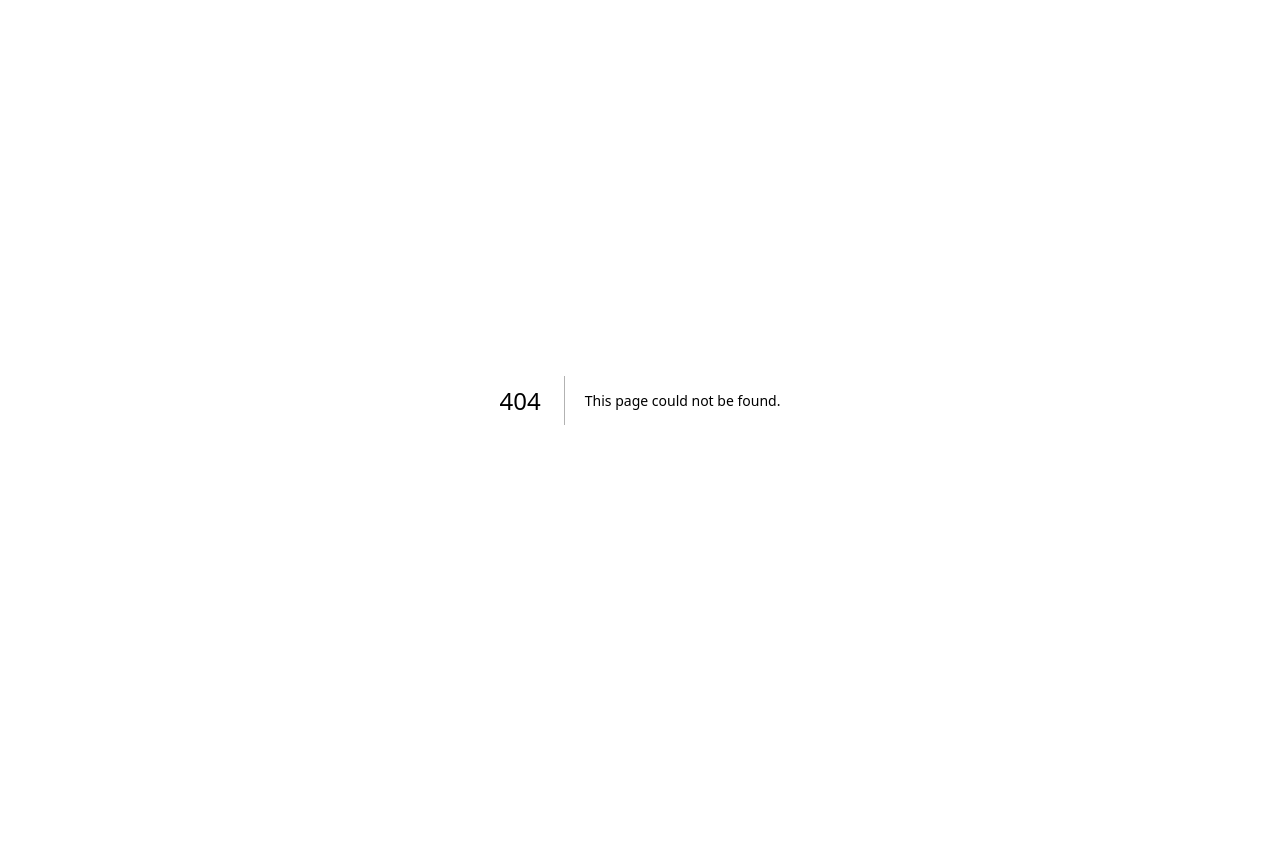
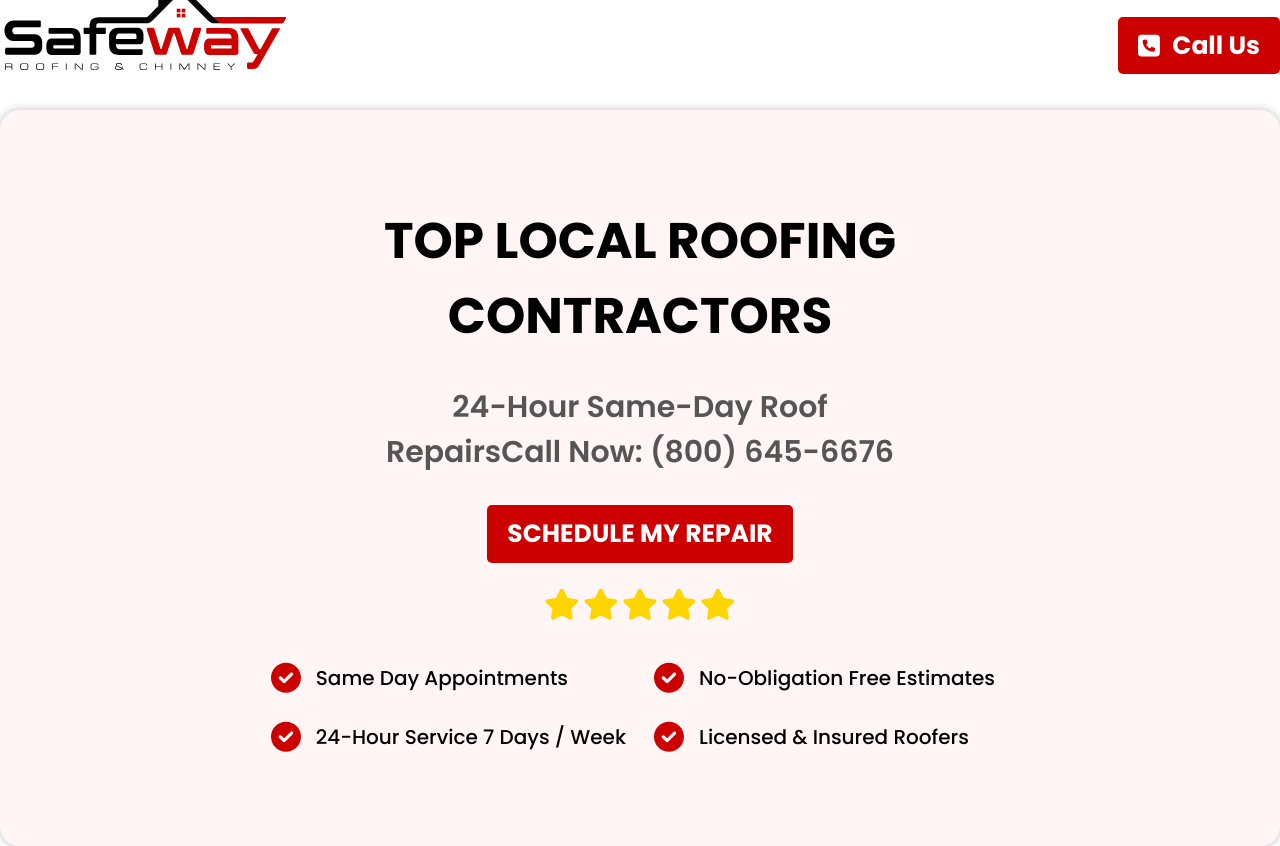
Before and after one commit to cimhasa3/safewayroof, a Next.js app: page /roof-repair-montauk in a window 1280 px wide. Before the commit this address had no page. Before the commit the page ends 800 px from the top, so only its background shows below. Built offline with nearby package versions, Linux system fonts and the light colour scheme.

Commit message:
Add files via upload

```diff
--- /dev/null
+++ b/app/roof-repair-montauk/page.tsx
@@ -0,0 +1,83 @@
+import Image from "next/image";
+import React from "react";
+import Logo from "@/app/assets/logo.svg";
+import Phone from "@/app/assets/phone.svg";
+import Star from "@/app/assets/start.svg";
+import Check from "@/app/assets/check.svg";
+
+export default function HeroSection() {
+  return (
+    <div>
+      <div className="#FFFFFF container mx-auto ">
+        <div className="h-[70px] md:h-20 flex items-end md:pb-[6px] justify-between px-4 md:px-0">
+          {/* Logo */}
+          <div className="">
+            <div className="hidden md:block">
+              <Image src={Logo} height={55} width={290} alt="Roofing" />
+            </div>
+            <div className="md:hidden">
+              <Image src={Logo} height={40} width={180} alt="Roofing" />
+            </div>
+          </div>
+          <div className="bg-[#CC0000] flex px-4 md:px-5 py-2 md:py-2.5 gap-3 rounded-[5px]">
+            <Image src={Phone} height={25} width={22} alt="" />
+            <div className="font-bold text-[20px] md:text-[25px] text-white">
+              Call Us
+            </div>
+          </div>
+        </div>
+
+        {/* Hero section */}
+        <div className=" py-[94px] bg-[#FFF5F5] mt-[30px] card-shadow md:rounded-[20px] flex flex-col items-center">
+          <h1 className="max-w-[553px] text-black text-[30px] md:text-[50px] font-bold text-center">
+            TOP LOCAL ROOFING CONTRACTORS
+          </h1>
+          <div className="max-w-[520px] mt-[31px] text-[20px] md:text-[30px] font-semibold text-[#555] text-center">
+            24-Hour Same-Day Roof RepairsCall Now: (800) 645-6676
+          </div>
+
+          <div className="bg-[#CC0000] flex px-[31px] py-[18px] gap-3 rounded-[5px] font-bold text-[25px] text-white mt-[30px]  md:px-5 md:py-2.5">
+            SCHEDULE MY REPAIR
+          </div>
+
+          {/* Ratings */}
+          <div className="flex mt-[25px] gap-[5px]">
+            <Image width={34} height={30} src={Star} alt="start" />
+            <Image width={34} height={30} src={Star} alt="start" />
+            <Image width={34} height={30} src={Star} alt="start" />
+            <Image width={34} height={30} src={Star} alt="start" />
+            <Image width={34} height={30} src={Star} alt="start" />
+          </div>
+
+          {/* Featurs */}
+          <div className="grid md:grid-cols-2 gap-[14px] md:gap-[28px] mt-[42px]">
+            <div className="flex items-center gap-[15px] ">
+              <Image height={30} width={30} src={Check} alt="Check" />
+              <div className="text-[15px] md:text-[20px] font-medium">
+                Same Day Appointments
+              </div>
+            </div>
+            <div className="flex items-center gap-[15px]">
+              <Image height={30} width={30} src={Check} alt="Check" />
+              <div className="text-[15px] md:text-[20px] font-medium">
+                No-Obligation Free Estimates
+              </div>
+            </div>
+            <div className="flex items-center gap-[15px]">
+              <Image height={30} width={30} src={Check} alt="Check" />
+              <div className="text-[15px] md:text-[20px] font-medium">
+                24-Hour Service 7 Days / Week
+              </div>
+            </div>
+            <div className="flex items-center gap-[15px]">
+              <Image height={30} width={30} src={Check} alt="Check" />
+              <div className="text-[15px] md:text-[20px] font-medium">
+                Licensed & Insured Roofers
+              </div>
+            </div>
+          </div>
+        </div>
+      </div>
+    </div>
+  );
+}
```
